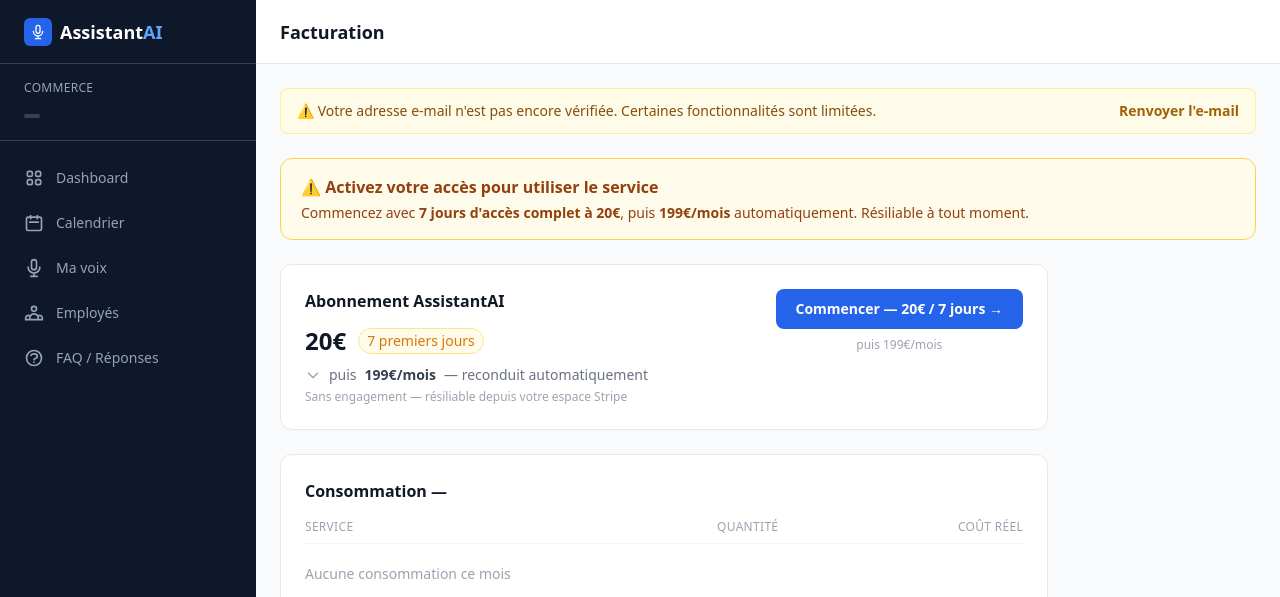
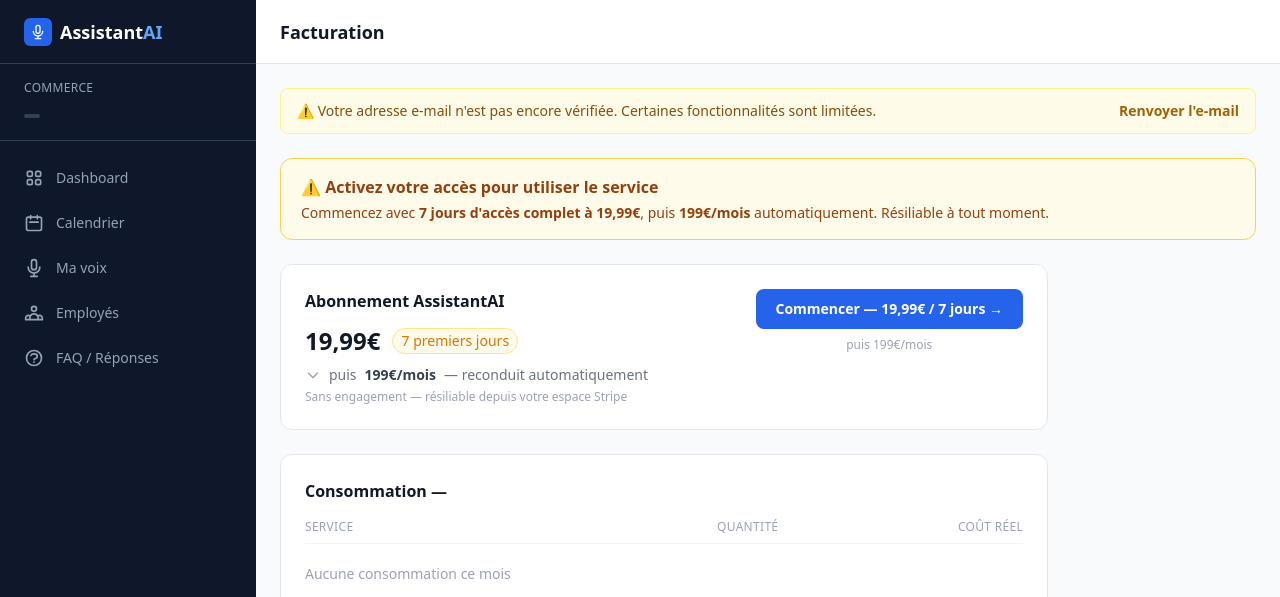
Before and after one commit to Thano02/assistantai, a FastAPI app: template templates/billing.html in a window 1280 px wide. Shown: the top 597 px of the page. Run offline with FastAPI, Linux system fonts and the light colour scheme; the template is opened without the code that fills it, so the values that code supplies are empty; parts of the project's set-up code (start-up, migrations or seed data) failed here and were passed over; some libraries are stand-ins or nearby versions.

Commit message:
Change trial price to 19.99€
Co-Authored-By: Claude Sonnet 4.6 <noreply@anthropic.com>

```diff
--- a/templates/billing.html
+++ b/templates/billing.html
@@ -17,7 +17,7 @@
 {% if not business.subscription_paid %}
 <div class="bg-amber-50 border border-amber-300 text-amber-800 px-5 py-4 rounded-xl mb-6">
   <p class="font-semibold mb-1">⚠️ Activez votre accès pour utiliser le service</p>
-  <p class="text-sm mt-1">Commencez avec <strong>7 jours d'accès complet à 20€</strong>, puis <strong>199€/mois</strong> automatiquement. Résiliable à tout moment.</p>
+  <p class="text-sm mt-1">Commencez avec <strong>7 jours d'accès complet à 19,99€</strong>, puis <strong>199€/mois</strong> automatiquement. Résiliable à tout moment.</p>
 </div>
 {% endif %}
 
@@ -31,7 +31,7 @@
         {% if not business.subscription_paid %}
         <div class="mt-3 space-y-2">
           <div class="flex items-center gap-3">
-            <span class="text-2xl font-extrabold text-gray-900">20€</span>
+            <span class="text-2xl font-extrabold text-gray-900">19,99€</span>
             <span class="text-sm text-amber-600 font-medium bg-amber-50 border border-amber-200 px-2 py-0.5 rounded-full">7 premiers jours</span>
           </div>
           <div class="flex items-center gap-2 text-sm text-gray-500">
@@ -77,7 +77,7 @@
           {% endif %}
         {% else %}
           <a href="/stripe/subscribe/starter" class="text-sm bg-primary hover:bg-blue-700 text-white px-5 py-2.5 rounded-lg font-semibold transition-colors text-center">
-            Commencer — 20€ / 7 jours →
+            Commencer — 19,99€ / 7 jours →
           </a>
           <p class="text-xs text-gray-400 text-center">puis 199€/mois</p>
         {% endif %}
--- a/templates/cgv.html
+++ b/templates/cgv.html
@@ -29,7 +29,7 @@
           <div>
             <p class="font-semibold text-gray-900">Phase d'essai (Étape 1)</p>
             <ul class="mt-1 space-y-1 list-disc pl-5 text-gray-600">
-              <li>Montant : <strong>20€ TTC</strong> (paiement unique)</li>
+              <li>Montant : <strong>19,99€ TTC</strong> (paiement unique)</li>
               <li>Durée : 7 jours d'accès complet à toutes les fonctionnalités</li>
               <li>Non remboursable sauf exercice du droit de rétractation (voir article 6)</li>
             </ul>
--- a/templates/pricing.html
+++ b/templates/pricing.html
@@ -20,7 +20,7 @@
         </div>
         <div class="text-5xl mb-4">🚀</div>
         <div class="flex items-end justify-center gap-1 mb-2">
-          <span class="text-6xl font-extrabold text-white">20€</span>
+          <span class="text-6xl font-extrabold text-white">19,99€</span>
           <span class="text-gray-400 text-lg mb-2">une fois</span>
         </div>
         <p class="text-blue-400 font-semibold mb-1">7 jours d'accès complet</p>
@@ -43,7 +43,7 @@
         </ul>
         <a href="/auth/register"
           class="block w-full bg-blue-600 hover:bg-blue-500 text-white px-6 py-3.5 rounded-xl font-bold text-base transition-all shadow-lg shadow-blue-600/30">
-          Démarrer pour 20€ →
+          Démarrer pour 19,99€ →
         </a>
       </div>
 
```
